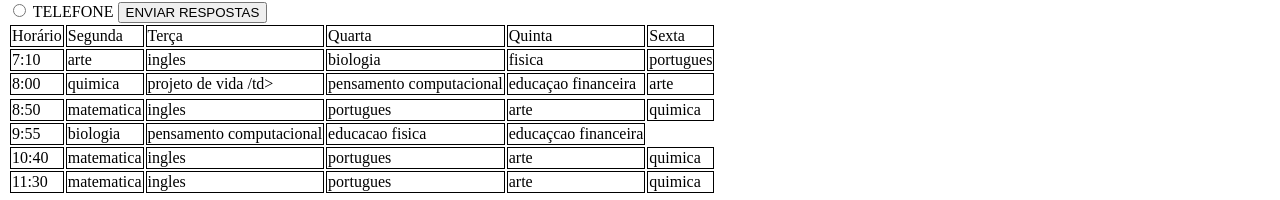
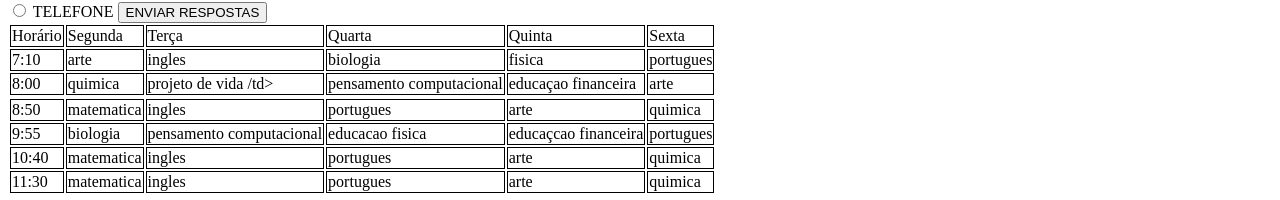
Before and after one commit to helloisad/formulario, a plain HTML site: page index.html in a window 1280 px wide. Shown: the part 613-813 px from the top of the page. Drawn offline with Linux system fonts and the light colour scheme.

Commit message:
Update index.html

```diff
--- a/index.html
+++ b/index.html
@@ -93,7 +93,7 @@
 <td>pensamento computacional </td>
 <td>educacao fisica </td>
 <td>educaçcao financeira </td>
-<td< portugues /td>
+<td> portugues</td>
 
  </tr>
 	</tr>
```
